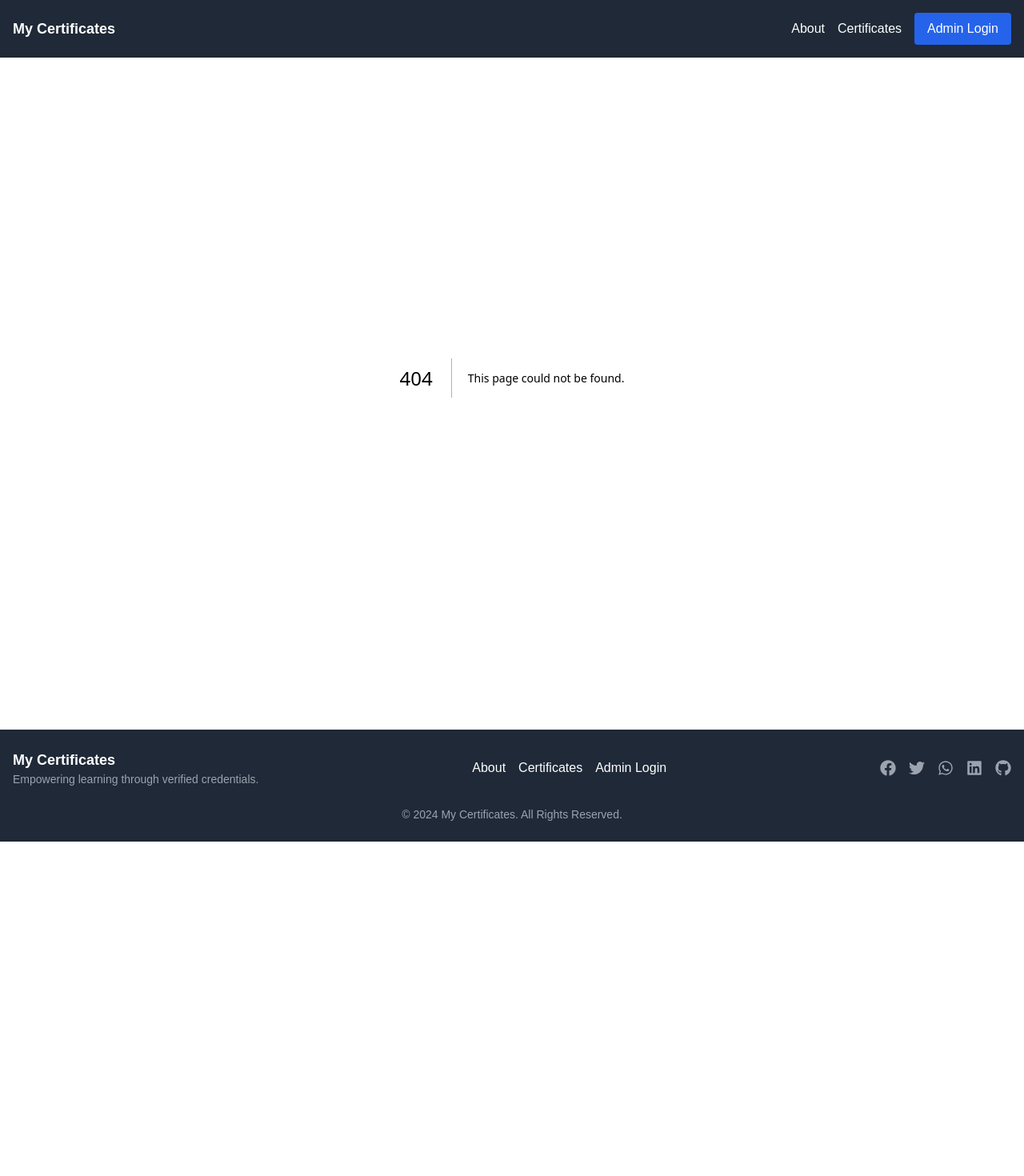
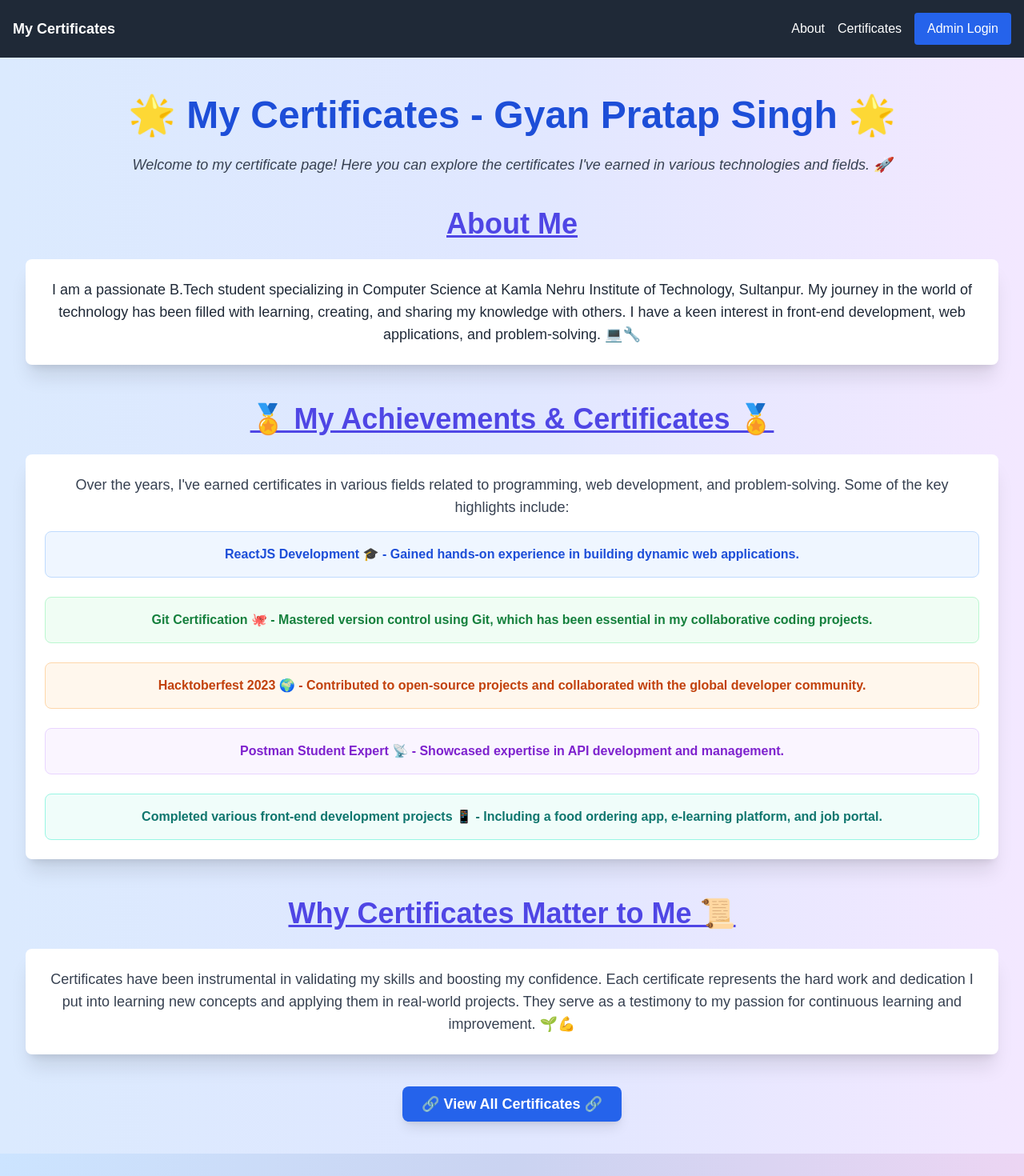
Before and after one commit to Gyanthakur/My-Certificates, a Next.js app: page /certificates in a window 1280 px wide. Before the commit this address had no page. Shown: the top 1470 px of the page at 80% size. Before the commit the page ends 1052 px from the top, so only its background shows below. Built offline with nearby package versions, Linux system fonts and the light colour scheme.

Commit message:
update: certificates page

```diff
--- /dev/null
+++ b/src/app/certificates/page.js
@@ -0,0 +1,93 @@
+// pages/certificate.js
+
+import React from "react";
+import Link from "next/link";
+
+const CertificatePage = () => {
+  return (
+    <div className="min-h-screen bg-gradient-to-r from-blue-100 via-indigo-100 to-purple-100 py-12 px-4 sm:px-6 lg:px-8">
+      <div className="max-w-7xl mx-auto text-center">
+        <h1 className="text-5xl font-extrabold text-blue-700 mb-6 text-shadow-md">
+          🌟 My Certificates - Gyan Pratap Singh 🌟
+        </h1>
+        <p className="mt-4 text-lg text-gray-700 italic">
+          Welcome to my certificate page! Here you can explore the certificates I've earned in various technologies and fields. 🚀
+        </p>
+
+        {/* About Me Section */}
+        <div className="mt-10">
+          <h2 className="text-4xl font-semibold text-indigo-600 underline">
+            About Me
+          </h2>
+          <div className="bg-white shadow-xl rounded-lg p-6 mt-6 hover:bg-gray-50 transition duration-300 ease-in-out transform hover:scale-105">
+            <p className="text-lg text-gray-800">
+              I am a passionate B.Tech student specializing in Computer Science at Kamla Nehru Institute of Technology, Sultanpur. My journey in the world of technology has been filled with learning, creating, and sharing my knowledge with others. I have a keen interest in front-end development, web applications, and problem-solving. 💻🔧
+            </p>
+          </div>
+        </div>
+
+        {/* My Achievements & Certificates Section */}
+        <div className="mt-12">
+          <h2 className="text-4xl font-semibold text-indigo-600 underline">
+            🏅 My Achievements & Certificates 🏅
+          </h2>
+          <div className="bg-white shadow-xl rounded-lg p-6 mt-6 hover:bg-gray-50 transition duration-300 ease-in-out transform hover:scale-105">
+            <p className="text-lg text-gray-700">
+              Over the years, I've earned certificates in various fields related to programming, web development, and problem-solving. Some of the key highlights include:
+            </p>
+            <div className="mt-4 space-y-6">
+              <div className="p-4 border border-blue-200 rounded-lg bg-blue-50">
+                <p className="text-base text-blue-700 font-semibold">
+                  ReactJS Development 🎓 - Gained hands-on experience in building dynamic web applications.
+                </p>
+              </div>
+              <div className="p-4 border border-green-200 rounded-lg bg-green-50">
+                <p className="text-base text-green-700 font-semibold">
+                  Git Certification 🐙 - Mastered version control using Git, which has been essential in my collaborative coding projects.
+                </p>
+              </div>
+              <div className="p-4 border border-orange-200 rounded-lg bg-orange-50">
+                <p className="text-base text-orange-700 font-semibold">
+                  Hacktoberfest 2023 🌍 - Contributed to open-source projects and collaborated with the global developer community.
+                </p>
+              </div>
+              <div className="p-4 border border-purple-200 rounded-lg bg-purple-50">
+                <p className="text-base text-purple-700 font-semibold">
+                  Postman Student Expert 📡 - Showcased expertise in API development and management.
+                </p>
+              </div>
+              <div className="p-4 border border-teal-200 rounded-lg bg-teal-50">
+                <p className="text-base text-teal-700 font-semibold">
+                  Completed various front-end development projects 📱 - Including a food ordering app, e-learning platform, and job portal.
+                </p>
+              </div>
+            </div>
+          </div>
+        </div>
+
+        {/* Why Certificates Matter to Me Section */}
+        <div className="mt-12">
+          <h2 className="text-4xl font-semibold text-indigo-600 underline">
+            Why Certificates Matter to Me 📜
+          </h2>
+          <div className="bg-white shadow-xl rounded-lg p-6 mt-6 hover:bg-gray-50 transition duration-300 ease-in-out transform hover:scale-105">
+            <p className="text-lg text-gray-700">
+              Certificates have been instrumental in validating my skills and boosting my confidence. Each certificate represents the hard work and dedication I put into learning new concepts and applying them in real-world projects. They serve as a testimony to my passion for continuous learning and improvement. 🌱💪
+            </p>
+          </div>
+        </div>
+
+        {/* Call to Action Button */}
+        <div className="mt-12">
+          <div>
+            <Link href="/" className="bg-blue-600 text-white hover:bg-blue-700 py-3 px-6 rounded-lg font-semibold text-lg transition duration-300 ease-in-out transform hover:scale-105 shadow-lg hover:shadow-xl">
+              🔗 View All Certificates 🔗
+            </Link>
+          </div>
+        </div>
+      </div>
+    </div>
+  );
+};
+
+export default CertificatePage;
```
